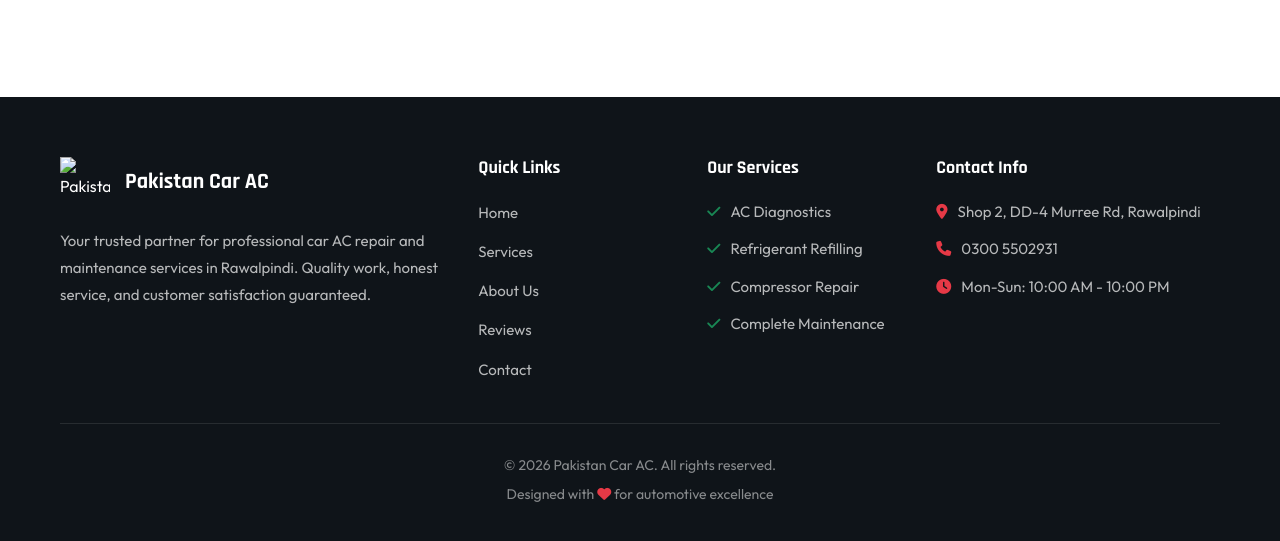
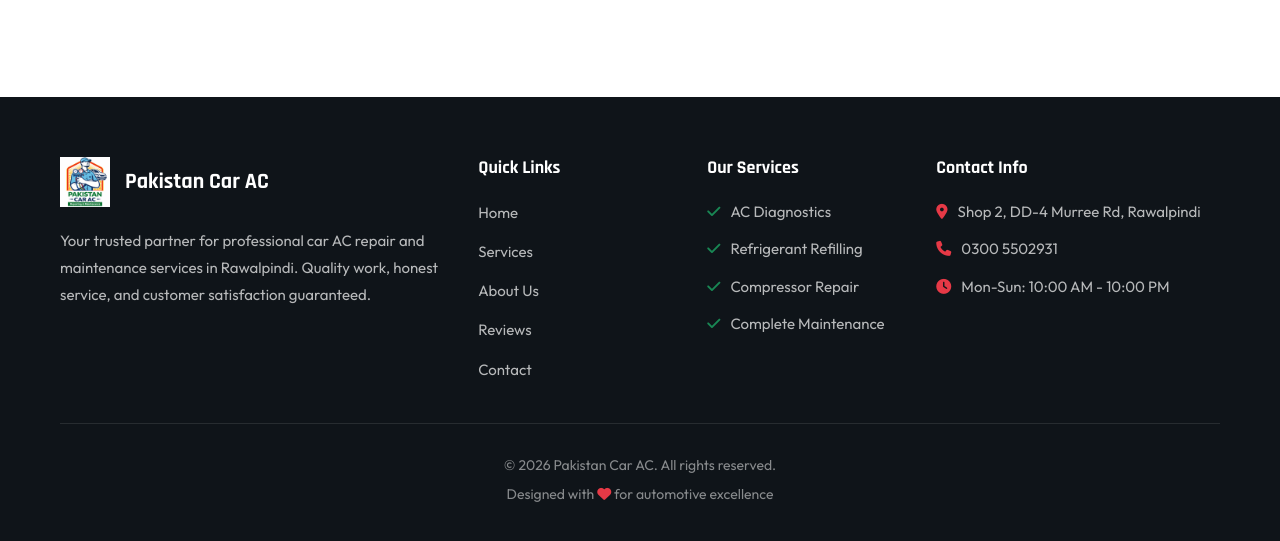
Before and after one commit to ainycodes07/pkcarac, a plain HTML site: page index.html in a window 1280 px wide. Shown: the part 6065-6606 px from the top of the page. Drawn offline with Linux system fonts and the light colour scheme.

Commit message:
Update footer logo image source in index.html

```diff
--- a/index.html
+++ b/index.html
@@ -566,7 +566,7 @@
             <div class="footer-content">
                 <div class="footer-about">
                     <div class="footer-logo">
-                        <img src="" alt="Pakistan Car AC">
+                        <img src="logo.png" alt="Pakistan Car AC">
                         <h3>Pakistan Car AC</h3>
                     </div>
                     <p>
```
